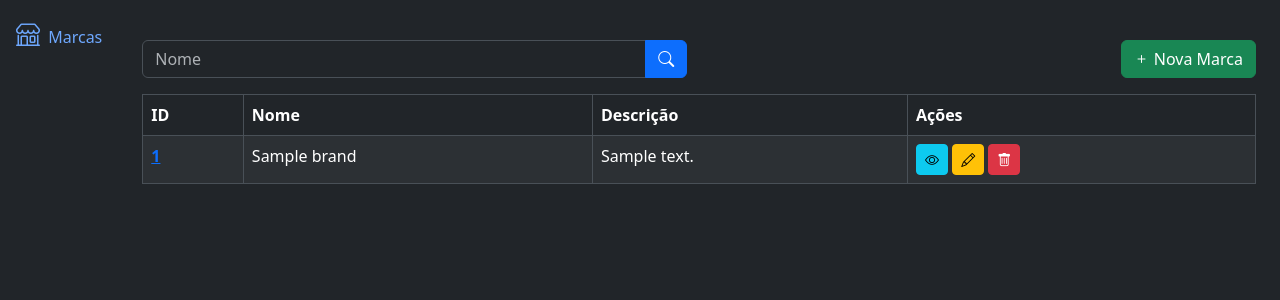
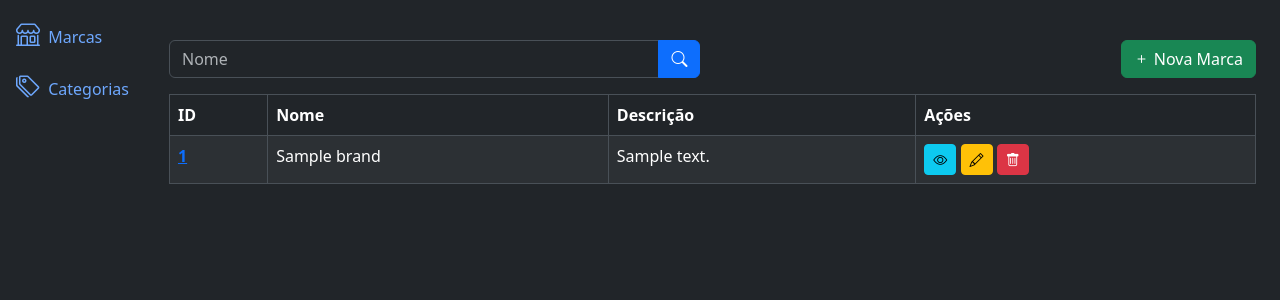
Before and after one commit to Francelmo87/estoque, a Django app: page /brands/list/ in a window 1280 px wide. Shown: the part 56-356 px from the top of the page. Run offline with Django 5.2, Linux system fonts and the light colour scheme; tables that the repository leaves empty hold one stand-in row (values such as "Sample post"); some libraries are stand-ins or nearby versions.

Commit message:
created the links in sidebar

```diff
--- a/app/settings.py
+++ b/app/settings.py
@@ -26,6 +26,7 @@ INSTALLED_APPS = [
     'django.contrib.messages',
     'django.contrib.staticfiles',
     'brands',
+    'categories',
 ]
 
 MIDDLEWARE = [
--- a/app/templates/components/_sidebar.html
+++ b/app/templates/components/_sidebar.html
@@ -14,6 +14,12 @@
               <span class="ms-1">Marcas</span>
               </a>
           </li>
+           <li>
+              <a href="{ url 'category_list' %}" class="nav-link px-0 align-middle">
+                <i class="bi bi-tags fs-4"></i>
+                <span class="ms-1">Categorias</span>
+              </a>
+            </li>
 
         </ul>
       </div>
```
